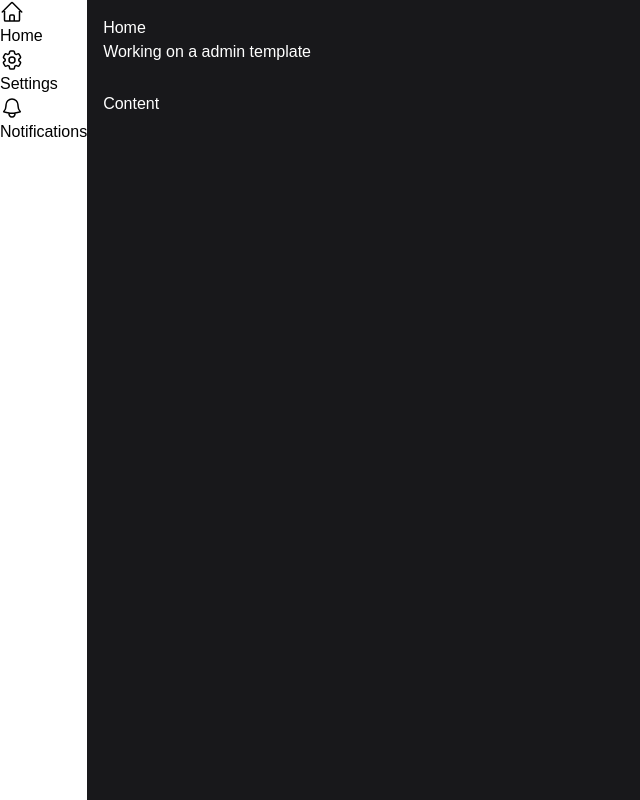
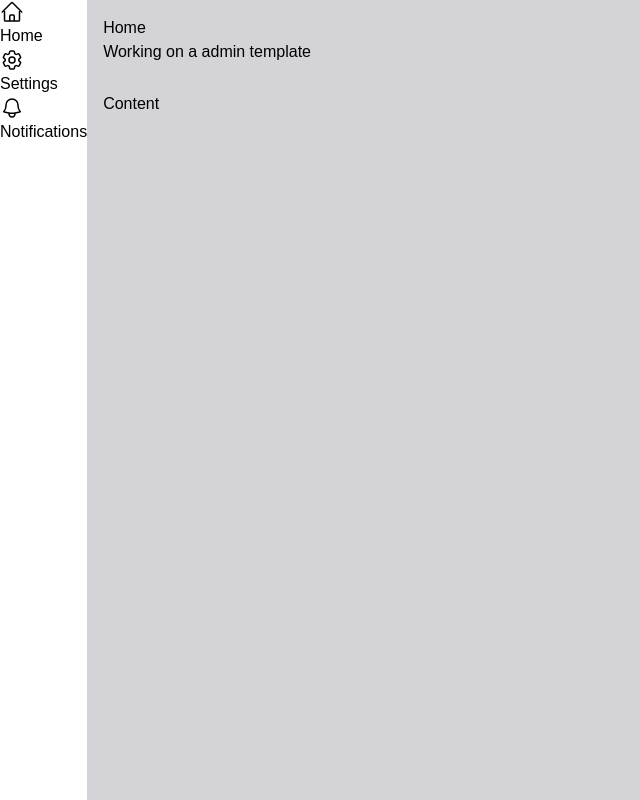
Before and after one commit to wagnnermorais/Next-React-Full-Course, a Next.js app in the folder projects/03 - ADMIN Template/: page / in a window 1280 px wide. Shown: the whole page, without its empty margins (0-640 px from the left). Built offline with nearby package versions, Linux system fonts and the light colour scheme.

Commit message:
refac: removing dark mode classes momently

```diff
--- a/projects/03 - ADMIN Template/src/components/template/Layout.tsx
+++ b/projects/03 - ADMIN Template/src/components/template/Layout.tsx
@@ -7,7 +7,7 @@ export default function Layout(props: LayoutProps) {
   return (
     <div className="flex w-full min-h-screen dark">
       <Sidebar />
-      <div className="flex flex-col w-full p-4 bg-zinc-300 dark:bg-zinc-900 dark:text-white">
+      <div className="flex flex-col w-full p-4 bg-zinc-300">
         <Header title={props.title} subtitle={props.subtitle} />
         <Content>{props.children}</Content>
       </div>
```
